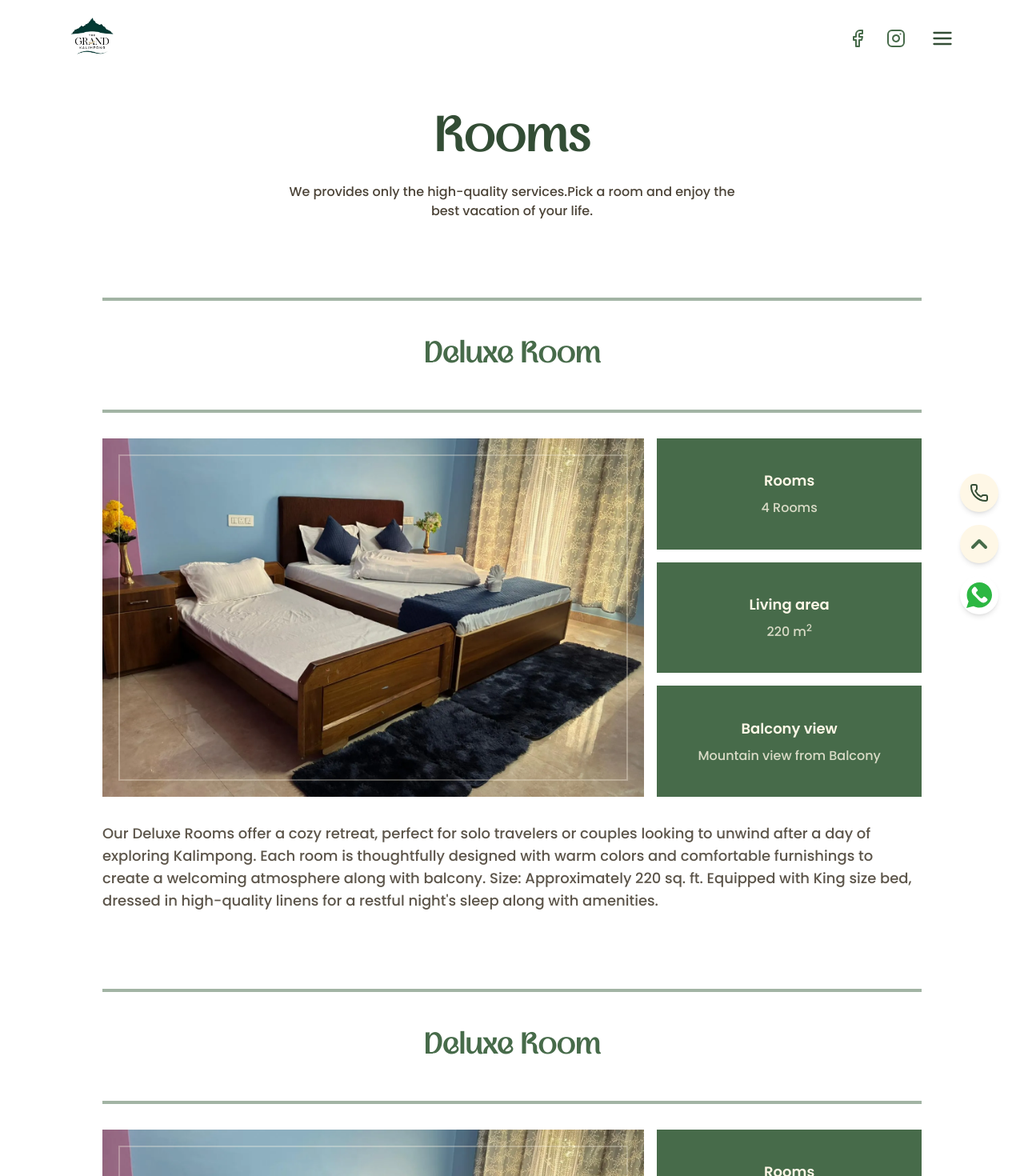
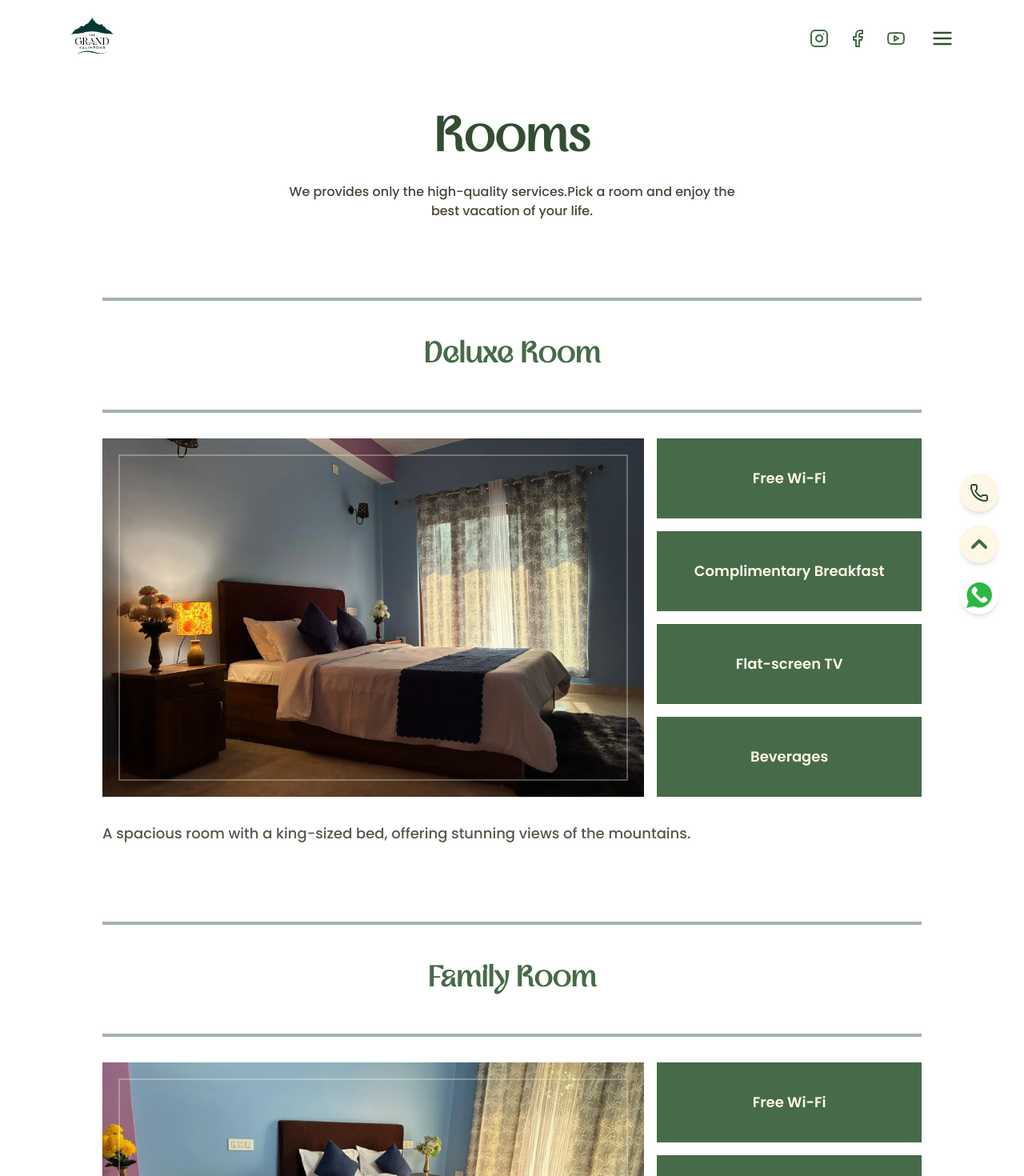
Before and after one commit to thegrandkalimpong/thegrandkpg, a Next.js app: page /rooms in a window 1280 px wide. Shown: the top 1470 px of the page at 80% size. Built offline with nearby package versions, Linux system fonts and the light colour scheme.

Commit message:
feat: enhance RoomsPage with dynamic room data and improve layout; update Footer and Nav components with YouTube link

```diff
--- a/src/app/(main)/rooms/page.tsx
+++ b/src/app/(main)/rooms/page.tsx
@@ -1,4 +1,5 @@
 import ImageFrame from "@/components/ImageFrame";
+import { roomData } from "@/data/data";
 import Image from "next/image";
 import React from "react";
 
@@ -12,47 +13,16 @@ const RoomsPage = () => {
             <h1 className="font-mageline text-moss flex justify-center text-6xl font-bold">
                 Rooms
             </h1>
-            {/* cute stuff */}
-            {/* <div className="text-moss-light absolute left-1/19 hidden rotate-24 md:top-1/4 md:block">
-                <p className="font-handwriting">happy holidays</p>
-                <Image
-                    unoptimized
-                    src="/arrow.svg"
-                    alt=""
-                    height={50}
-                    width={50}
-                    className="relative bottom-2 mx-auto mt-4 w-18"
-                />
-            </div> */}
-            {/* <div className="text-moss-light absolute top-160 right-1/13 -rotate-26 md:top-179">
-                <p className="font-handwriting">It&apos;s Delightful</p>
-                <Image
-                    unoptimized
-                    src="/arrow.svg"
-                    alt=""
-                    height={50}
-                    width={50}
-                    className="relative bottom-2 mx-auto mt-4"
-                />
-            </div>
-            <div className="text-moss-light absolute top-3/4 left-1/12 hidden -rotate-12 md:block">
-                <p className="font-handwriting">some text</p>
-                <Image
-                    unoptimized
-                    src="/arrow.svg"
-                    alt=""
-                    height={50}
-                    width={50}
-                    className="relative bottom-2 mx-auto mt-4"
-                />
-            </div> */}
+
             <p className="mx-auto mt-6 max-w-xl text-center">
                 We provides only the high-quality services.Pick a room and enjoy
                 the best vacation of your life.
             </p>
-
-            <RoomCard />
-            <RoomCard />
+        {
+            roomData.map((room, idx) =>{
+                return <RoomCard key={idx} src={room.src} alt={room.title} title={room.title} description={room.description} amenities={room.amenities} />
+            })
+        }
         </section>
     );
 };
@@ -62,36 +32,37 @@ const RoomCard = ({
     alt,
     title,
     description,
+    amenities
 }: {
-    src?: string;
-    alt?: string;
-    title?: string;
-    description?: string;
+    src: string;
+    alt: string;
+    title: string;
+    description: string;
+    amenities: string[];
 }) => {
     return (
         <div className="relative mx-auto mt-24 max-w-5xl">
             <div className="border-moss-light/50 my-8 border-y-4 py-4">
-                <h3 className="my-8 text-4xl">Deluxe Room</h3>
+                <h3 className="my-8 text-4xl">{title}</h3>
             </div>
 
             <div className="grid grid-cols-1 gap-4 md:grid-cols-3">
                 <div className="relative max-h-[28rem] md:col-span-2">
-                    {/* <p className="font-handwriting absolute top-3/4 right-12 z-10 size-12 w-48 -rotate-12 text-center text-lg font-medium tracking-widest text-white">
-                        warm & comfy
-                        <img
-                            src="/wave.svg"
-                            alt="Wave"
-                            className="ml-2 inline-block stroke-white"
-                        />
-                    </p> */}
                     <ImageFrame
-                        src={"/assets/room7.webp"}
-                        alt="Standard Room at The Grand Kalimpong"
+                        src={src}
+                        alt={alt}
                         className="h-full w-full object-cover"
                     />
                 </div>
                 <div className="room-features-container h-full">
-                    <div className="room-features">
+                    {
+                        amenities.map((amenity, idx) => (
+                            <div className="room-features" key={idx}>
+                                <p className="title">{amenity}</p>
+                            </div>
+                        ))
+                    }
+                    {/* <div className="room-features">
                         <p className="title">Rooms</p>
                         <p className="description">4 Rooms</p>
                     </div>
@@ -106,19 +77,12 @@ const RoomCard = ({
                         <p className="description">
                             Mountain view from Balcony
                         </p>
-                    </div>
+                    </div> */}
                 </div>
             </div>
             <div className="my-8">
                 <p className="mb-10 text-lg opacity-90">
-                    Our Deluxe Rooms offer a cozy retreat, perfect for solo
-                    travelers or couples looking to unwind after a day of
-                    exploring Kalimpong. Each room is thoughtfully designed with
-                    warm colors and comfortable furnishings to create a
-                    welcoming atmosphere along with balcony. Size: Approximately
-                    220 sq. ft. Equipped with King size bed, dressed in
-                    high-quality linens for a restful night&apos;s sleep
-                    along with amenities.
+                    {description}
                 </p>
             </div>
         </div>
--- a/src/app/globals.css
+++ b/src/app/globals.css
@@ -85,7 +85,7 @@
     }
 
     .room-features-container {
-        @apply grid grid-cols-1 grid-rows-3 gap-4 text-center;
+        @apply grid grid-cols-1 grid-rows-4 gap-4 text-center;
 
         .room-features {
             @apply bg-moss-light text-cream flex h-full w-full flex-col items-center justify-center gap-2 py-6;
--- a/src/components/Footer.tsx
+++ b/src/components/Footer.tsx
@@ -5,6 +5,7 @@ import {
     ArrowRight,
     Instagram,
     Facebook,
+    Youtube,
 } from "lucide-react";
 
 import Image from "next/image";
@@ -120,17 +121,24 @@ const Footer = () => {
                             Follow Us:
                         </span>
                         <div className="flex space-x-4">
+
                             <a
+                                href={`${contact.socialLinks.instagram}`}
+                                className="footer-social"
+                            >
+                                <Instagram className="" />
+                            </a>
+                             <a
                                 href={`${contact.socialLinks.facebook}`}
                                 className="footer-social"
                             >
                                 <Facebook />
                             </a>
-                            <a
-                                href={`${contact.socialLinks.instagram}`}
+                             <a
+                                href={`${contact.socialLinks.youtube}`}
                                 className="footer-social"
                             >
-                                <Instagram className="" />
+                                <Youtube className="" />
                             </a>
                         </div>
                     </div>
--- a/src/components/Nav.tsx
+++ b/src/components/Nav.tsx
@@ -1,7 +1,7 @@
 "use client";
 import { useGSAP } from "@gsap/react";
 import gsap from "gsap";
-import { AlignJustify, Facebook, Instagram, Twitter, X } from "lucide-react";
+import { AlignJustify, Facebook, Instagram, Twitter, X, Youtube } from "lucide-react";
 import Link from "next/link";
 import React, { useRef } from "react";
 import NavHamburger from "./NavHamburger";
@@ -72,6 +72,13 @@ const Nav = () => {
         <div className="flex ">
             <div className="hidden md:flex items-center gap-6 ">
 
+
+                <Link
+                    href={contact.socialLinks.instagram}
+                    target="_blank"
+                >
+                    <Instagram className={`${pathname === "/" ? 'homepage-navbar-social' : 'navbar-social'} h-6 w-6`} />
+                </Link>
                 <Link
                     href={contact.socialLinks.facebook}
                     target="_blank"
@@ -79,16 +86,11 @@ const Nav = () => {
                     <Facebook className={`${pathname === "/" ?'homepage-navbar-social':'navbar-social'} h-6 w-6`} />
                 </Link>
                 <Link
-                    href={contact.socialLinks.instagram}
+                    href={contact.socialLinks.youtube}
                     target="_blank"
                 >
-                    <Instagram className={`${pathname === "/" ? 'homepage-navbar-social' : 'navbar-social'} h-6 w-6`} />
+                    <Youtube className={`${pathname === "/" ? 'homepage-navbar-social' : 'navbar-social'} h-6 w-6`} />
                 </Link>
-                {/* <Link
-                    href={"/"}
-                >
-                    <Twitter className={`${pathname === "/" ? 'homepage-navbar-social' : 'navbar-social'} h-6 w-6`} />
-                </Link> */}
             </div>
             <button
                 className={`text-greenish ml-6 relative z-50 p-2 transition-transform hover:scale-110 ${isOpen ? "" : ""}`}
--- a/src/data/contact.ts
+++ /dev/null
@@ -1,18 +0,0 @@
-const phone = "9064502191";
-
-const email = "thegrandkalimpong@gmail.com";
-
-const address = "123 Grand St, Cityville, ST 12345";
-
-//  Comfortable bedding.
-//  Free Wi-Fi.
-//  Welcome tray.
-//  Smart TV.
-//  Tea & coffee-making, water bottle.
-//  Luggage rack, hangers.
-//  Private Balcony.
-//  Private bathroom with Toiletries.
-//  Cleanliness, hygiene, and comfort for guests and stunning
-// views.
-// BBQ
-// Buffet Service at Dining Area
--- a/src/data/data.ts
+++ b/src/data/data.ts
@@ -25,6 +25,7 @@ export const contact = {
     socialLinks: {
         facebook:"https://www.facebook.com/people/Thegrand-Kalimpong/61569512931436/#",
         instagram: "https://www.instagram.com/the_grand_kalimpong/",
+        youtube:"https://youtube.com/@thegrandkalimpong?si=ozu2rqH2Pt-yr8QC"
     },
 };
 
@@ -42,19 +43,15 @@ export const roomData = [
     {
         title: "Deluxe Room",
         description: "A spacious room with a king-sized bed, offering stunning views of the mountains.",
-        amenities: ["Free Wi-Fi", "Air Conditioning", "Flat-screen TV"],
-        price: 150,
+        amenities: ["Free Wi-Fi", "Complimentary Breakfast", "Flat-screen TV", "Beverages"],
+        src:"/assets/room1.webp"
+        // price: 150,
     },
     {
-        title: "Super Deluxe Room",
+        title: "Family Room",
         description: "An elegant room with a private balcony, perfect for enjoying the sunrise.",
-        amenities: ["Free Wi-Fi", "Air Conditioning", "Flat-screen TV", "Mini Bar", "Jacuzzi"],
-        price: 200,
-    },
-    {
-        title: "Family Suite",
-        description: "A large suite with two bedrooms, ideal for families or groups.",
-        amenities: ["Free Wi-Fi", "Air Conditioning", "Flat-screen TV", "Mini Bar", "Living Area"],
-        price: 300,
+        amenities: ["Free Wi-Fi", "Complimentary Breakfast", "Flat-screen TV", "Beverages"],
+        src:"/assets/room7.webp"
+        // price: 200,
     },
 ];
--- a/src/data/room.ts
+++ b/src/data/room.ts
@@ -1,7 +1,6 @@
 import { TRoomImage } from "@/types/room";
 
 export const roomImages: TRoomImage[] = [
-    // Balcony images
     {
         id: "1",
         src: "/assets/balcony.webp",
```
